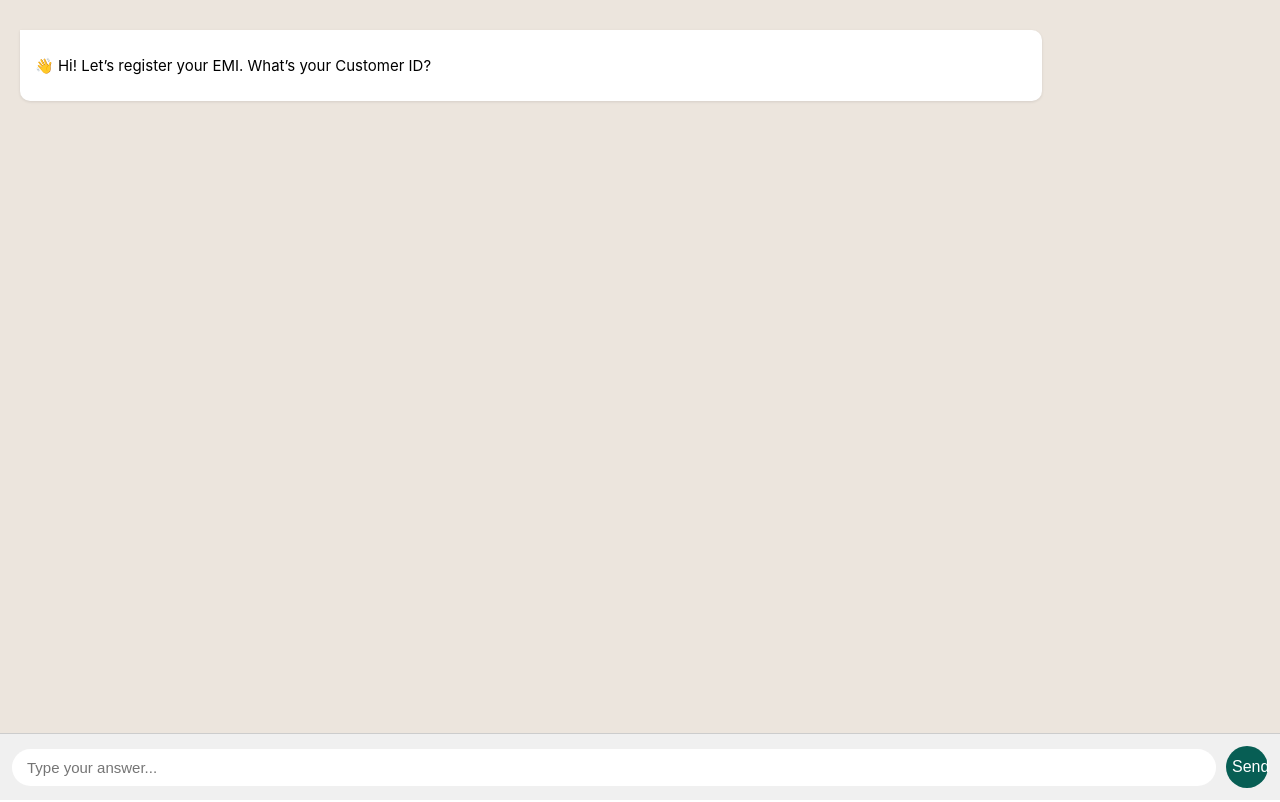
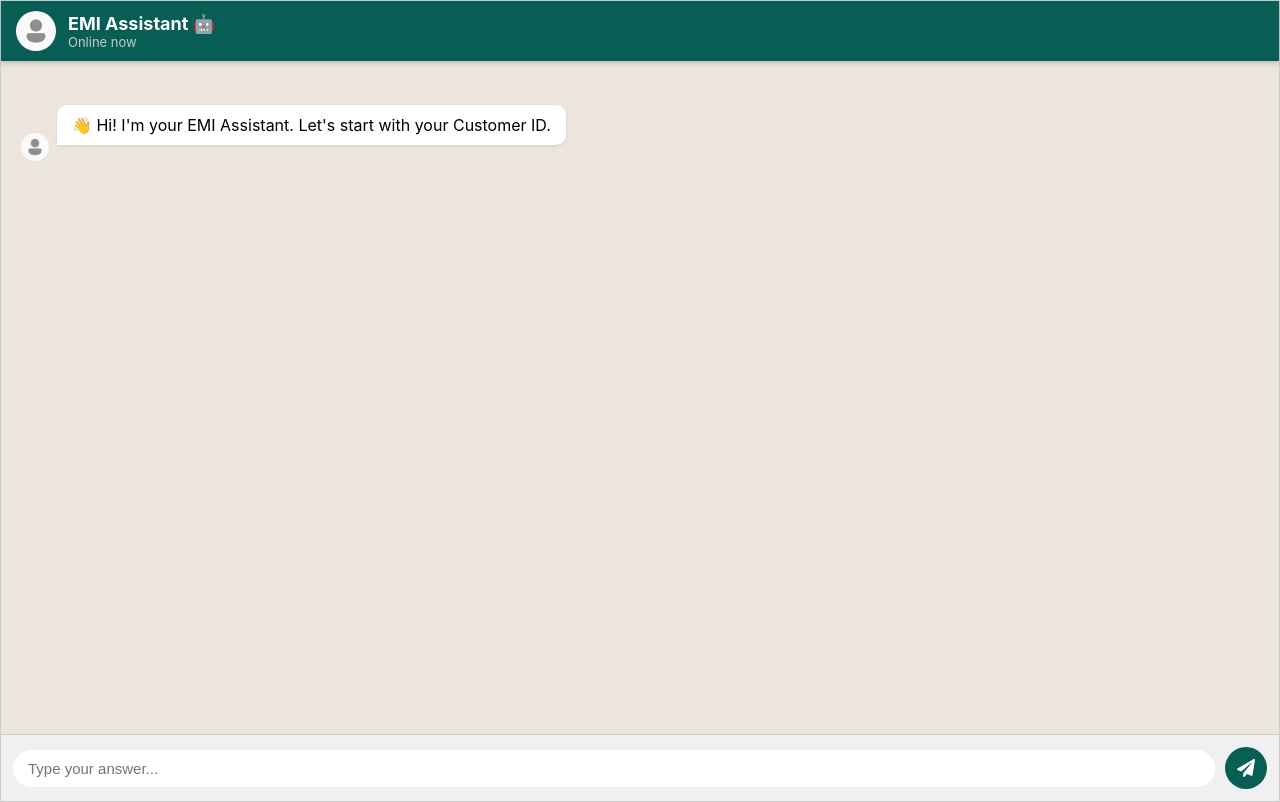
Before and after one commit to deepak199395/Coro, a React (Create React App) app: page /emiregi in a window 1280 px wide. Built offline with nearby package versions, Linux system fonts and the light colour scheme.

Commit message:
intrigate the chatbot update verstions

```diff
--- a/src/Componants/EMI/Emiregii.jsx
+++ b/src/Componants/EMI/Emiregii.jsx
@@ -1,10 +1,12 @@
 import React, { useState, useEffect, useRef } from "react";
 import "../../Styles/EmiregiStyle/EmiStyle.css";
+import { FaPaperPlane } from "react-icons/fa";
+import botAvatar from "../../Assets/botAvatar.png"; // 🧠 You can add a bot.png image to your /src/assets folder
 
 const EmiChatBot = () => {
   const [step, setStep] = useState(0);
   const [messages, setMessages] = useState([
-    { sender: "bot", text: "👋 Hi! Let’s register your EMI. What’s your Customer ID?" },
+    { sender: "bot", text: "👋 Hi! I'm your EMI Assistant. Let's start with your Customer ID." },
   ]);
   const [userInput, setUserInput] = useState("");
   const [formData, setFormData] = useState({});
@@ -16,7 +18,7 @@ const EmiChatBot = () => {
     { key: "loanAmount", question: "What’s your Loan Amount?" },
     { key: "rateOfInterestPerAnnum", question: "Interest Rate per annum (e.g. 33%)?" },
     { key: "interestRateType", question: "Interest Rate Type (Fixed / Floating)?" },
-    { key: "loanTenureInMonths", question: "Loan Tenure in months?" },
+    { key: "loanTenureInMonths", question: "Loan Tenure (Months)?" },
     { key: "totalLoanAmountRepaid", question: "Total Loan Amount Repaid?" },
     { key: "instalmentAmount", question: "Monthly Instalment Amount?" },
     { key: "loanCreationDate", question: "Loan Creation Date (e.g. 09-Apr-2023)?" },
@@ -56,7 +58,7 @@ const EmiChatBot = () => {
       setMessages([...newMessages, { sender: "bot", text: "⏳ Submitting your EMI data..." }]);
       try {
         const res = await fetch(
-          "https://shop999backend.vercel.app/back-end/rest-API/Secure/api/v1/emi/createEmi/api41",
+          "https://shop999backend.vercel.app/back-end/rest-API/Secure/api/v1/emi/create-emi/api41",
           {
             method: "POST",
             headers: { "Content-Type": "application/json" },
@@ -67,7 +69,7 @@ const EmiChatBot = () => {
         if (data.status) {
           setMessages((prev) => [
             ...prev,
-            { sender: "bot", text: "✅ EMI registered successfully!" },
+            { sender: "bot", text: "✅ EMI registered successfully! 🎉" },
           ]);
         } else {
           setMessages((prev) => [
@@ -86,15 +88,29 @@ const EmiChatBot = () => {
 
   return (
     <div className="chat-container">
+      {/* 🟩 HEADER SECTION */}
+      <div className="chat-header">
+        <img src={botAvatar} alt="Bot Avatar" className="bot-avatar" />
+        <div>
+          <h3>EMI Assistant 🤖</h3>
+          <p>Online now</p>
+        </div>
+      </div>
+
+      {/* 💬 CHAT MESSAGES */}
       <div className="chat-box">
         {messages.map((msg, i) => (
           <div key={i} className={`message ${msg.sender}`}>
+            {msg.sender === "bot" && (
+              <img src={botAvatar} alt="bot" className="bot-icon" />
+            )}
             <p>{msg.text}</p>
           </div>
         ))}
         <div ref={chatEndRef} />
       </div>
 
+      {/* ✍️ INPUT AREA */}
       {step < fields.length && (
         <form className="input-area" onSubmit={handleSend}>
           <input
@@ -103,7 +119,9 @@ const EmiChatBot = () => {
             onChange={(e) => setUserInput(e.target.value)}
             placeholder="Type your answer..."
           />
-          <button type="submit">Send</button>
+          <button type="submit">
+            <FaPaperPlane />
+          </button>
         </form>
       )}
     </div>
--- a/src/Styles/EmiregiStyle/EmiStyle.css
+++ b/src/Styles/EmiregiStyle/EmiStyle.css
@@ -1,12 +1,40 @@
 .chat-container {
   display: flex;
   flex-direction: column;
-  justify-content: space-between;
   height: 100vh;
   background: #ece5dd;
-  padding: 0;
+  border: 1px solid #ccc;
 }
 
+/* 🟩 Header */
+.chat-header {
+  display: flex;
+  align-items: center;
+  background: #075e54;
+  color: white;
+  padding: 10px 15px;
+  box-shadow: 0 2px 5px rgba(0, 0, 0, 0.2);
+}
+
+.chat-header .bot-avatar {
+  width: 40px;
+  height: 40px;
+  border-radius: 50%;
+  margin-right: 12px;
+}
+
+.chat-header h3 {
+  margin: 0;
+  font-size: 18px;
+}
+
+.chat-header p {
+  margin: 0;
+  font-size: 13px;
+  color: #c9c9c9;
+}
+
+/* 💬 Chat Box */
 .chat-box {
   flex-grow: 1;
   overflow-y: auto;
@@ -14,30 +42,47 @@
 }
 
 .message {
+  display: flex;
+  align-items: flex-end;
+  margin: 8px 0;
   max-width: 80%;
-  margin: 10px 0;
-  padding: 10px 15px;
-  border-radius: 10px;
-  line-height: 1.4;
-  font-size: 15px;
 }
 
 .message.bot {
+  align-self: flex-start;
+}
+
+.message.user {
+  align-self: flex-end;
+  justify-content: flex-end;
+}
+
+.message.bot p {
   background: #ffffff;
   color: #000;
-  align-self: flex-start;
-  border-radius: 0 10px 10px 10px;
+  padding: 10px 15px;
+  border-radius: 10px 10px 10px 0;
+  margin-left: 8px;
   box-shadow: 0 1px 3px rgba(0, 0, 0, 0.1);
 }
 
-.message.user {
+.message.user p {
   background: #dcf8c6;
   color: #000;
-  align-self: flex-end;
-  border-radius: 10px 0 10px 10px;
+  padding: 10px 15px;
+  border-radius: 10px 10px 0 10px;
+  margin-right: 8px;
   box-shadow: 0 1px 3px rgba(0, 0, 0, 0.1);
 }
 
+/* 🤖 Bot Icon beside messages */
+.bot-icon {
+  width: 28px;
+  height: 28px;
+  border-radius: 50%;
+}
+
+/* ✍️ Input Section */
 .input-area {
   display: flex;
   align-items: center;
@@ -64,8 +109,11 @@
   border-radius: 50%;
   width: 42px;
   height: 42px;
-  font-size: 16px;
+  font-size: 18px;
   cursor: pointer;
+  display: flex;
+  align-items: center;
+  justify-content: center;
   transition: background 0.3s;
 }
 
@@ -73,12 +121,15 @@
   background: #128c7e;
 }
 
-/* Mobile responsive */
+/* 📱 Mobile responsiveness */
 @media (max-width: 600px) {
   .chat-box {
-    padding: 10px;
+    padding: 12px;
   }
-  .message {
+  .message p {
     font-size: 14px;
   }
+  .chat-header h3 {
+    font-size: 16px;
+  }
 }
```
Also changed, not shown: src/Assets/botAvatar.png (added).
